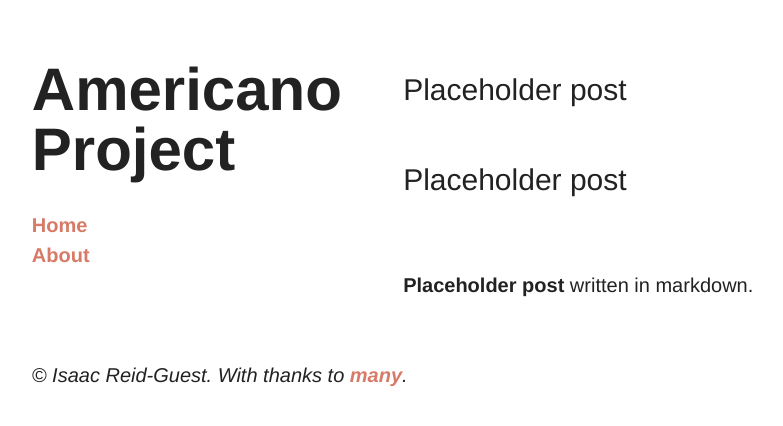
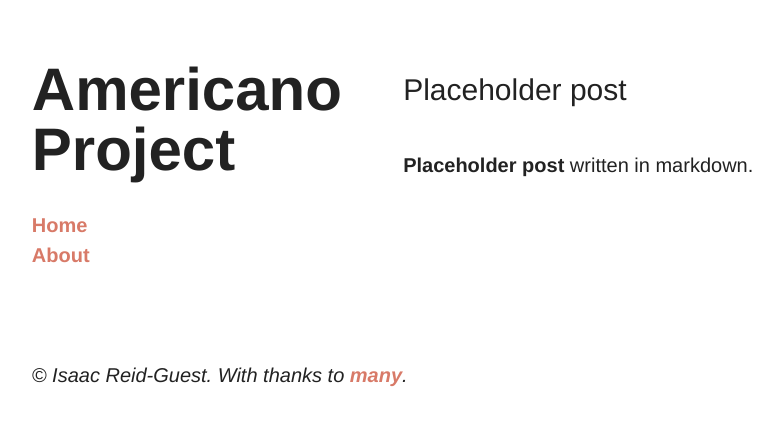
Before and after one commit to picoknow/picoknow.github.io, a Jekyll site: the page built from _posts/1970-01-01-placeholder-post.md, in a window 1280 px wide. Shown: the top 426 px of the page, without its empty margins (159-942 px from the left). Built offline with Jekyll 4.4.1, drawn with Linux system fonts in a browser that asks for light colours.

Commit message:
Removed repeated titles. Fixes #7.

```diff
--- a/_layouts/post.html
+++ b/_layouts/post.html
@@ -2,7 +2,4 @@
 layout: default
 ---
 
-<h2 class="post-title">{{ page.title }}</h2>
-<br />
-
 {{ content }}
```
